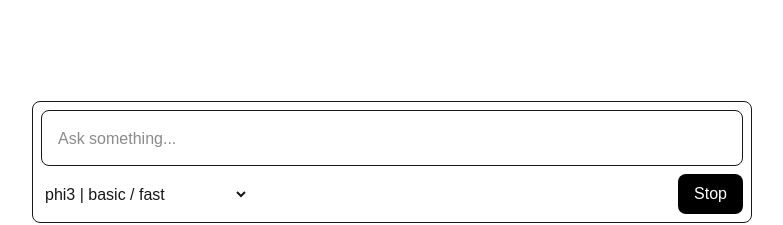
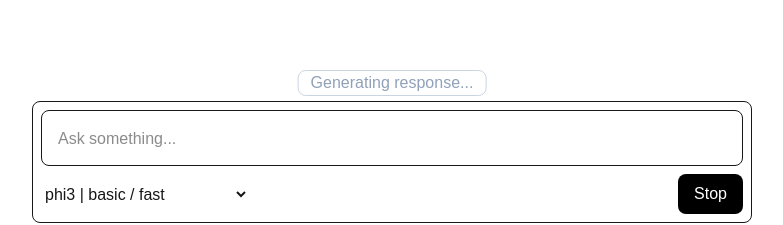
Before and after one commit to briansegs/personal-chat, a Next.js app: page / in a window 1280 px wide. Both pictures are taken after typing "Sample" into the empty fields and a click on the button "Send". Shown: the part 553-778 px from the top of the page, without its empty margins (248-1031 px from the left). Built offline with nearby package versions, Linux system fonts and the light colour scheme.

Commit message:
feat: Add status bubble

```diff
--- a/src/components/InputContainer.tsx
+++ b/src/components/InputContainer.tsx
@@ -29,8 +29,14 @@ export function InputContainer({
   return (
     <form
       onSubmit={handleSubmit}
-      className="flex flex-col gap-2 border rounded-lg p-2"
+      className="flex flex-col gap-2 border rounded-lg p-2 relative"
     >
+      {loading && (
+        <div className="px-3 border rounded-lg absolute -top-8 left-1/2 -translate-x-1/2 text-slate-400 border-slate-300">
+          Generating response...
+        </div>
+      )}
+
       <textarea
         ref={textareaRef}
         value={input}
```
